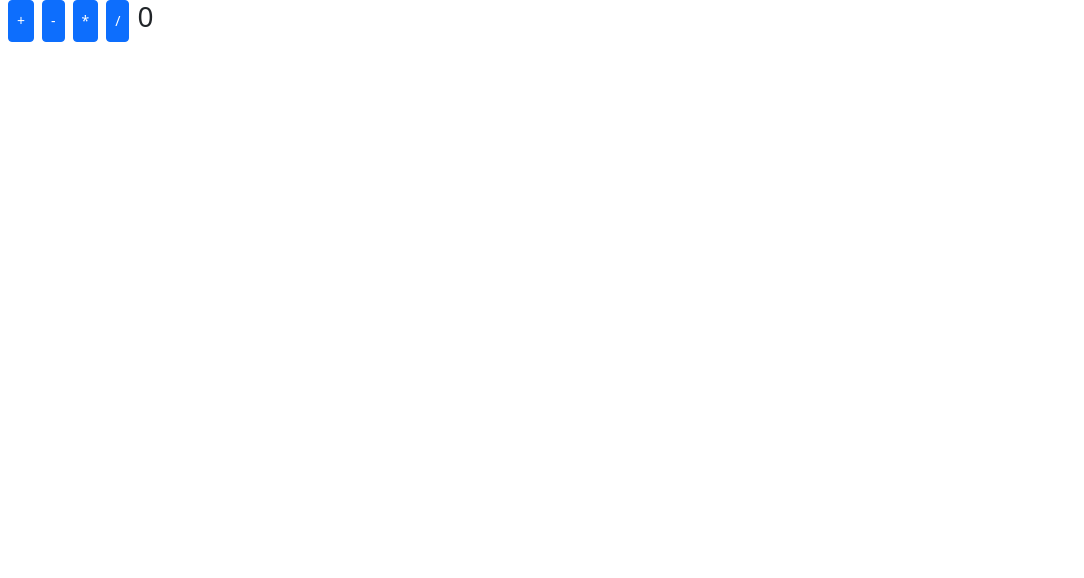
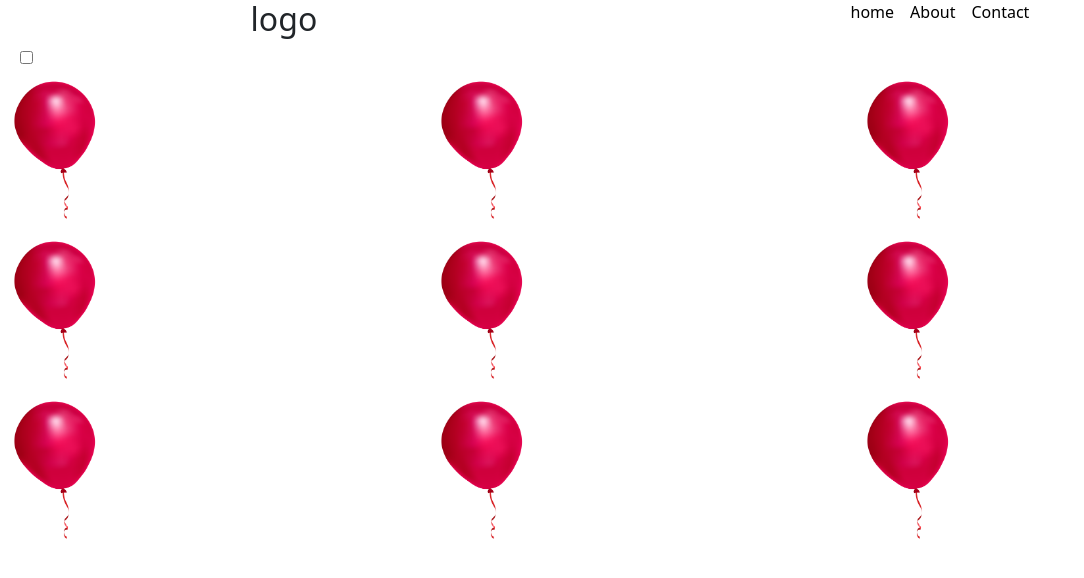
Before and after one commit to bekzatkazatov/balloon, a plain HTML site: page index.html in a window 1280 px wide. Shown: the whole page, without its empty margins (0-1084 px from the left). Drawn offline with nearby package versions, Linux system fonts and the light colour scheme.

Commit message:
first ballon

```diff
--- a/index.html
+++ b/index.html
@@ -3,16 +3,27 @@
 <head>
     <meta charset="UTF-8">
     <title>Title</title>
+    <link rel="stylesheet" href="./style.css">
     <link href="https://cdn.jsdelivr.net/npm/bootstrap@5.3.0-alpha1/dist/css/bootstrap.min.css" rel="stylesheet" integrity="sha384-GLhlTQ8iRABdZLl6O3oVMWSktQOp6b7In1Zl3/Jr59b6EGGoI1aFkw7cmDA6j6gD" crossorigin="anonymous">
 </head>
 <body>
-<div class="d-flex ">
-    <button class="btnPlus btn btn-primary btn-sm ms-2"> + </button>
-    <button class="btnMinus btn btn-primary btn-sm ms-2 "> - </button>
-    <button class="btn2 btn btn-primary btn-sm ms-2"> * </button>
-    <button class="btn3 btn btn-primary btn-sm ms-2 "> / </button>
-    <h3 class="result ms-2"></h3>
-</div>
+<header class="d-flex justify-content-around">
+    <h2>logo</h2>
+    <nav>
+        <ul class="d-flex gap-3">
+        <li><a href="#">home</a></li>
+        <li><a href="#">About</a></li>
+        <li><a href="#">Contact</a></li>
+        </ul>
+    </nav>
+</header>
+<main>
+    <input class="checkbox" type="checkbox" id="one" >
+    <div class="wrapper">
+
+    </div>
+
+</main>
 <script src="script.js"></script>
 </body>
 </html>
--- a/script.js
+++ b/script.js
@@ -1,50 +1,54 @@
-const buttonPlus = document.querySelector('.btnPlus')
-const buttonMinus = document.querySelector('.btnMinus')
-const result = document.querySelector('.result')
-const button2 =document.querySelector('.btn2')
-const button3 =document.querySelector('.btn3')
-let num = 0
-result.innerText = num
-console.log(result)
-buttonPlus.addEventListener('click',() =>{
-    if( num < 10 ){
-        num +=1
-        result.innerText = num
-        buttonMinus.disabled = false
-    } else {
-        buttonPlus.disabled = true
-    }
+const wrapper = document.querySelector('.wrapper')
+const checkbox = document.querySelector('.checkbox')
+
+const array = [
+    {src: './assets/balloon.png', id: '1'},
+    {src: './assets/balloon.png', id: '2'},
+    {src: './assets/balloon.png', id: '3'},
+    {src: './assets/balloon.png', id: '4'},
+    {src: './assets/balloon.png', id: '5'},
+    {src: './assets/balloon.png', id: '6'},
+    {src: './assets/balloon.png', id: '7'},
+    {src: './assets/balloon.png', id: '8'},
+    {src: './assets/balloon.png', id: '9'},
+]
+wrapper.innerHTML = array.map(item => {
+    return `<div class="col-4">
+           <img src="${item.src}" alt="alt"/>
+    </div>`
+}).join('');
 
 
+const balloons = document.querySelectorAll('img')
+balloons.forEach(item => {
+    item.addEventListener('click', () => {
+        item.classList.toggle('bg')
+        setCheckbox();
+    })
 })
 
-buttonMinus.addEventListener('click',() =>{
-    if (num > 0){
-        num -=1
-        result.innerText = num
-        buttonPlus.disabled = false
-    }else {
-        buttonMinus.disabled = true
+checkbox.addEventListener('click', () => {
+    if (checkbox.checked === true) {
+        balloons.forEach(item => {
+            item.classList.add('bg')
+        })
+    } else {
+        console.log(1);
+        balloons.forEach(item => {
+            item.classList.remove('bg')
+        })
     }
 })
 
-button2.addEventListener('click',() =>{
-    if( num < 100 ){
-        num =num**2
-        result.innerText = num
-        button2.disabled = false
-    } else {
-        button2.disabled = true
-    }
+function setCheckbox() {
+    console.log('start');
+    const backgrounds = [];
 
+    balloons.forEach(baloon => {
+        if (baloon.classList.contains('bg')) {
+            backgrounds.push(true)
+        }
+    })
 
-})
-button3.addEventListener('click',() => {
-    if (num > 0) {
-        num /= 2
-        result.innerText = num
-        button3.disabled = false
-    } else {
-        button3.disabled = true
-    }
-})
+    checkbox.checked = backgrounds.length === balloons.length
+}
--- /dev/null
+++ b/style.css
@@ -0,0 +1,35 @@
+*{
+    box-sizing: border-box;
+    margin: 0;
+    padding: 0;
+}
+.col-4 {
+    width: 33.33%;
+    padding: 5px;
+}
+.wrapper{
+    display: flex;
+    flex-wrap: wrap;
+}
+img{
+    width: 100px;
+    height: 150px;
+
+}
+.bg {
+    background: aqua;
+}
+ul{
+    display: flex;
+    list-style: none;
+
+}
+li a{
+    text-decoration: none;
+    font-weight: 500;
+    color: black;
+
+}
+.checkbox{
+    margin-left: 20px;
+}
```
Also changed, not shown: assets/balloon.png (added), assets/png-clipart-balloon-release-purple-birthday-bag-blue-grape-purple-blue.png (added).
